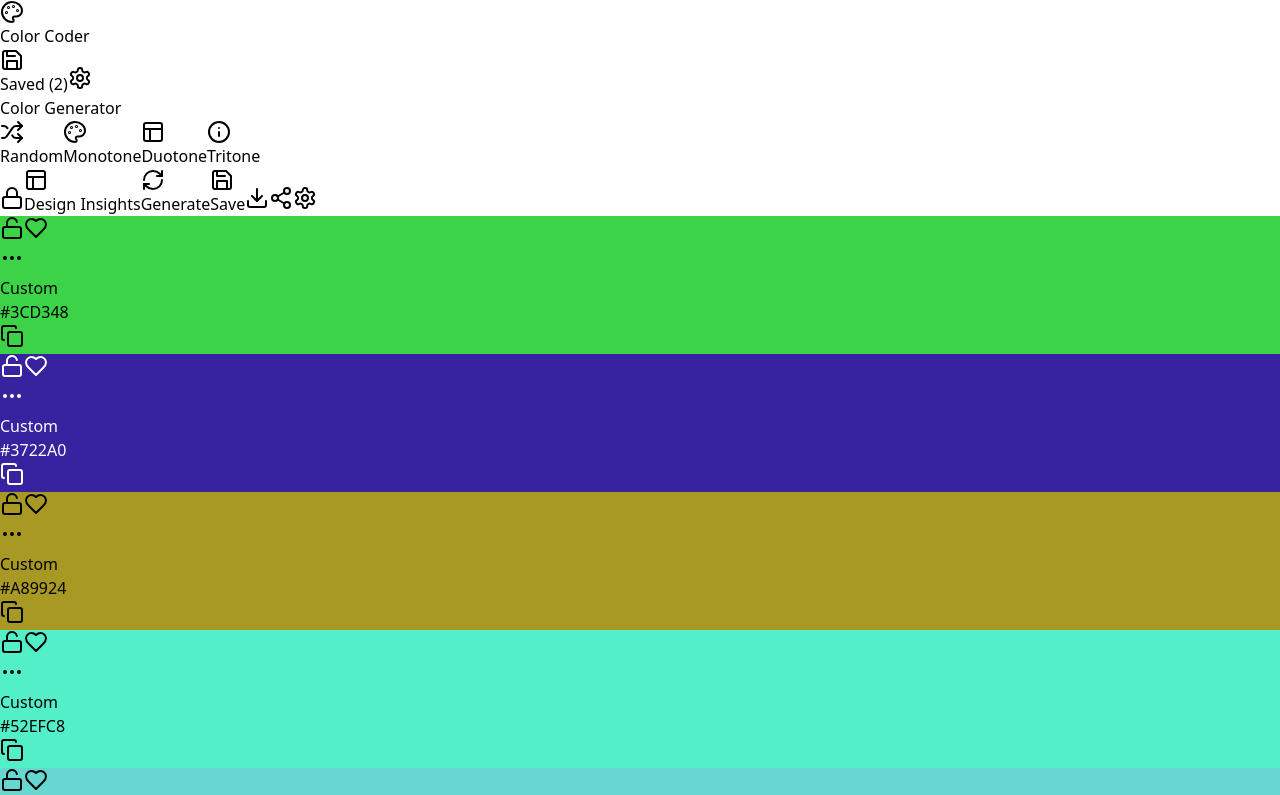
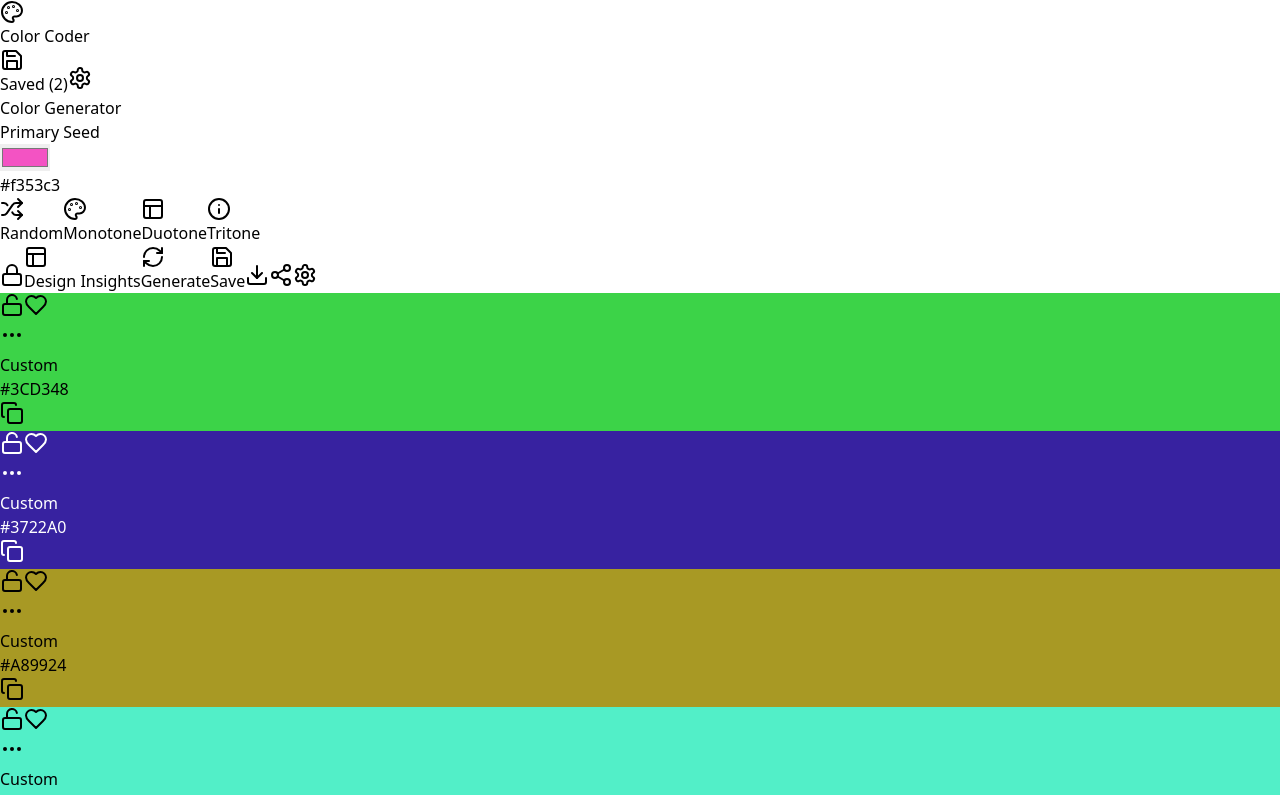
Before and after one commit to NicoLafakis/color-coder, a React (Vite) app: page / in a window 1280 px wide. Shown: the top 795 px of the page. Built offline with nearby package versions, Linux system fonts and the light colour scheme; the HTML template or start-up script is replaced by a standard one.

Commit message:
feat: add PaletteGenerator component for generating color palettes with locking, harmony modes, contrast checking, and shade viewing.

```diff
--- a/src/components/PaletteGenerator.jsx
+++ b/src/components/PaletteGenerator.jsx
@@ -37,6 +37,7 @@ const PaletteGenerator = ({ onSavePalette, onShowSettings }) => {
   const [draggedOverIndex, setDraggedOverIndex] = useState(null);
   const [generationMode, setGenerationMode] = useState('random'); // random, monotone, duotone, tritone
   const [showDesignPrinciples, setShowDesignPrinciples] = useState(false);
+  const [primarySeed, setPrimarySeed] = useState('#6366f1');
 
   // Generate a random color
   const generateRandomColor = () => {
@@ -47,7 +48,7 @@ const PaletteGenerator = ({ onSavePalette, onShowSettings }) => {
   };
 
   // Generate initial palette
-  const generatePalette = useCallback((keepLocked = false) => {
+  const generatePalette = useCallback((keepLocked = false, forcedSeed = null) => {
     setIsGenerating(true);
 
     // Small delay for animation effect
@@ -55,19 +56,32 @@ const PaletteGenerator = ({ onSavePalette, onShowSettings }) => {
       setColors(currentColors => {
         let newColors = [];
 
-        // 1. Determine the Anchor color and its original position
-        // If keepLocked is true and there are locked colors, use the first one as anchor
-        // Otherwise, generate a fresh random seed as the anchor
+        // 1. Determine the Anchor color
+        // If a forcedSeed is provided (from the Master Picker), use that.
+        // Otherwise, if keepLocked is true and there are locked colors, use the first one as anchor.
+        // Final fallback: generate a fresh random seed.
         const anchorIndex = (keepLocked) ? lockedColors.indexOf(true) : -1;
-        const anchorColor = (anchorIndex !== -1) ? currentColors[anchorIndex] : generateRandomColor();
+        let anchorColor = forcedSeed;
+
+        if (!anchorColor) {
+          anchorColor = (anchorIndex !== -1) ? currentColors[anchorIndex] : generateRandomColor();
+        }
+
+        // Update the primary seed state if we generated a random one or used a locked one
+        if (!forcedSeed) setPrimarySeed(anchorColor);
 
         // 2. Random mode - standard behavior
         if (generationMode === 'random') {
           for (let i = 0; i < paletteSize; i++) {
-            if (keepLocked && lockedColors[i] && currentColors[i]) {
+            if (keepLocked && lockedColors[i] && currentColors[i] && !forcedSeed) {
               newColors.push(currentColors[i]);
             } else {
-              newColors.push(generateRandomColor());
+              // In random mode, if forcedSeed, make it the first color, others random
+              if (forcedSeed && i === 0) {
+                newColors.push(forcedSeed);
+              } else {
+                newColors.push(generateRandomColor());
+              }
             }
           }
           return newColors;
@@ -94,20 +108,20 @@ const PaletteGenerator = ({ onSavePalette, onShowSettings }) => {
 
         // 4. Construct the new palette relative to the anchor
         for (let i = 0; i < paletteSize; i++) {
-          // Keep locked colors as they are
-          if (keepLocked && lockedColors[i] && currentColors[i]) {
+          // Keep locked colors as they are (unless we are forcing a seed change)
+          if (keepLocked && lockedColors[i] && currentColors[i] && !forcedSeed) {
             newColors.push(currentColors[i]);
             continue;
           }
 
           // Calculate "harmonic distance" from anchor position
-          // If no anchor was set, assume index 0 was the anchor for rhythm
-          const refIndex = anchorIndex !== -1 ? anchorIndex : 0;
+          // If no anchor was set (random mode fallback or forced seed), assume index 0 is anchor
+          const refIndex = (forcedSeed) ? 0 : (anchorIndex !== -1 ? anchorIndex : 0);
           const relativePos = (i - refIndex + (H * 10)) % H;
 
           let colorBox = colord(baseHarmonyHexes[relativePos]);
 
-          // Add variation for larger palettes (5+ colors) so we don't just repeat 2 colors
+          // Add variation for larger palettes (5+ colors)
           if (paletteSize > H) {
             const variantType = Math.floor(i / H);
             if (variantType === 1) colorBox = colorBox.lighten(0.15).saturate(0.1);
@@ -123,6 +137,13 @@ const PaletteGenerator = ({ onSavePalette, onShowSettings }) => {
       setShowSpacebarHint(false);
     }, 200);
   }, [lockedColors, paletteSize, generationMode]);
+
+  const handleMasterColorChange = (e) => {
+    const newColor = e.target.value;
+    setPrimarySeed(newColor);
+    // If we change the master color, we regenerate everything anchored to it
+    generatePalette(true, newColor);
+  };
 
   // Initialize with first palette
   useEffect(() => {
@@ -373,6 +394,20 @@ const PaletteGenerator = ({ onSavePalette, onShowSettings }) => {
               </div>
             )}
 
+            {/* Master Primary Picker */}
+            <div className="flex items-center space-x-2 bg-white border border-gray-200 rounded-lg px-3 py-1.5 shadow-sm ml-2">
+              <span className="text-[10px] font-black uppercase text-gray-400 tracking-widest">Primary Seed</span>
+              <div className="relative w-8 h-8 rounded-md overflow-hidden border border-gray-100 shadow-inner group">
+                <input
+                  type="color"
+                  value={primarySeed}
+                  onChange={handleMasterColorChange}
+                  className="absolute inset-0 w-[150%] h-[150%] -translate-x-[15%] -translate-y-[15%] cursor-pointer border-none p-0 outline-none"
+                />
+              </div>
+              <span className="text-xs font-mono font-bold text-gray-600 uppercase">{primarySeed}</span>
+            </div>
+
             {/* Mode Select */}
             <div className="flex bg-gray-100 p-1 rounded-lg ml-2">
               {[
```
